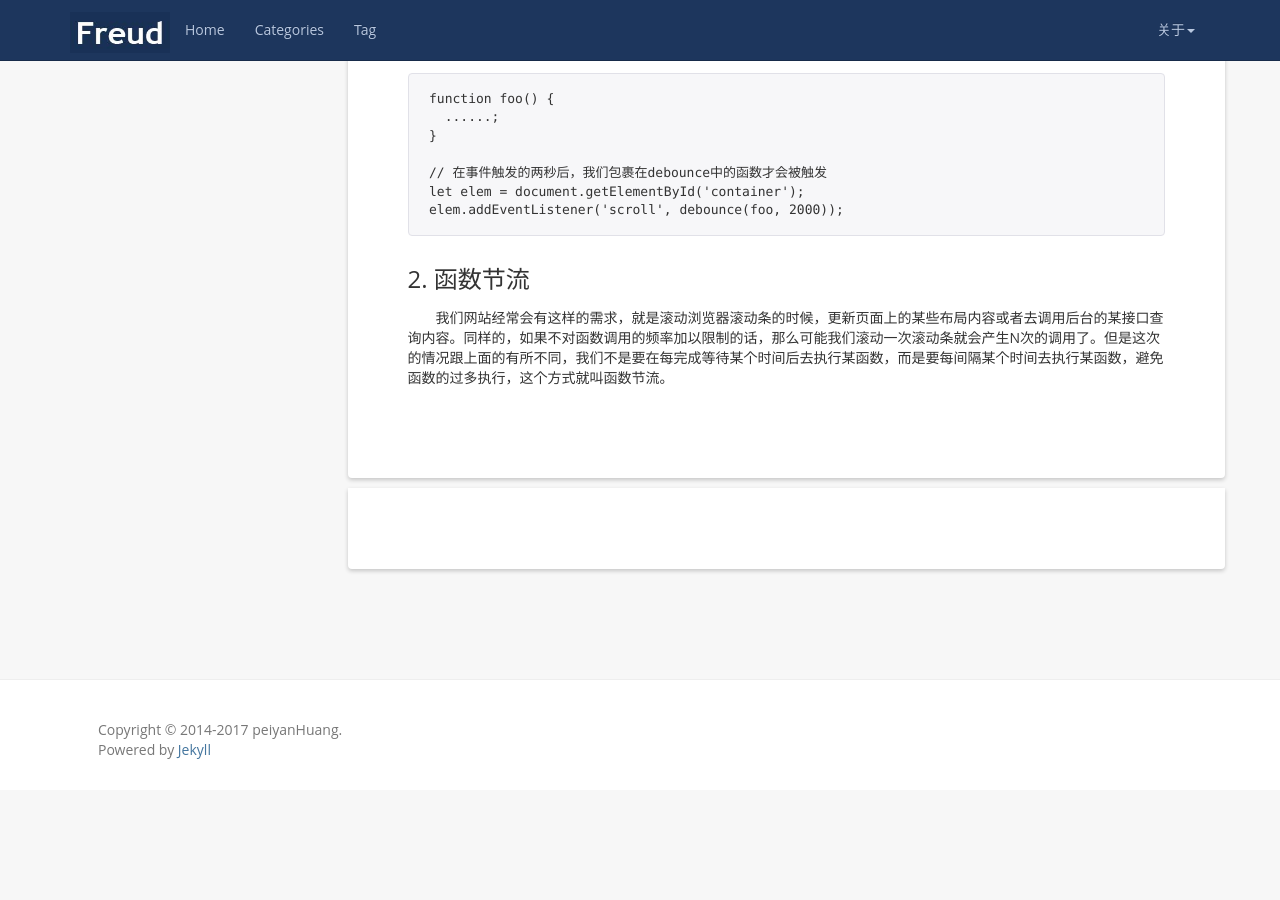
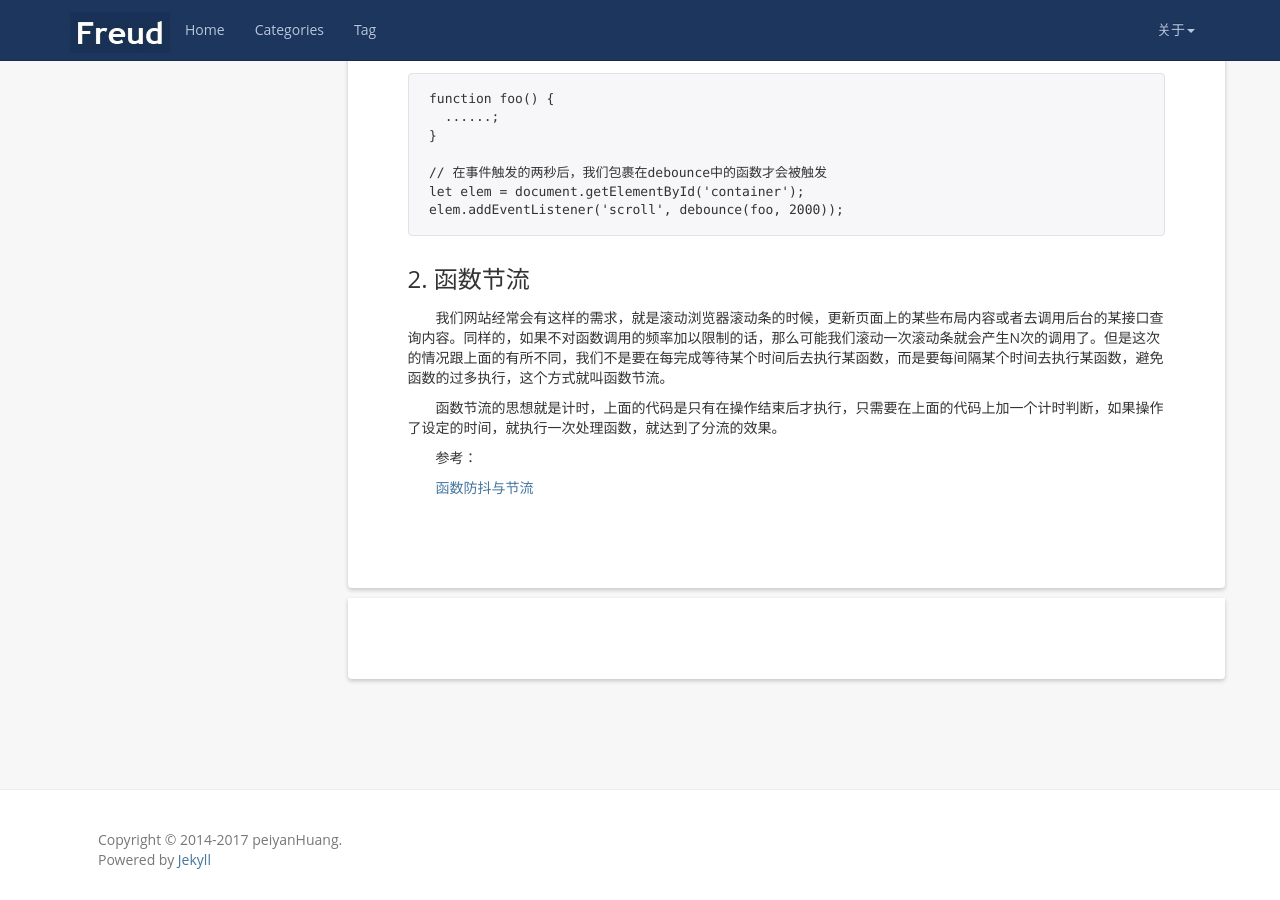
Before and after one commit to peiyanhuang/MyBlog, a Jekyll site: the page built from _posts/2017-02-06-函数防抖与节流.md, in a window 1280 px wide and 900 px high, scrolled down 1027 px. Built offline with Jekyll 4.4.1, drawn with Linux system fonts in a browser that asks for light colours; nearby versions of some CDN libraries; before the commit the page ends 1817 px from its top, so only the background shows below that.

Commit message:
throttle

```diff
--- a/_posts/2017-02-06-函数防抖与节流.md
+++ b/_posts/2017-02-06-函数防抖与节流.md
@@ -49,3 +49,9 @@ elem.addEventListener('scroll', debounce(foo, 2000));
 ### 2. 函数节流
 
 我们网站经常会有这样的需求，就是滚动浏览器滚动条的时候，更新页面上的某些布局内容或者去调用后台的某接口查询内容。同样的，如果不对函数调用的频率加以限制的话，那么可能我们滚动一次滚动条就会产生N次的调用了。但是这次的情况跟上面的有所不同，我们不是要在每完成等待某个时间后去执行某函数，而是要每间隔某个时间去执行某函数，避免函数的过多执行，这个方式就叫函数节流。
+
+函数节流的思想就是计时，上面的代码是只有在操作结束后才执行，只需要在上面的代码上加一个计时判断，如果操作了设定的时间，就执行一次处理函数，就达到了分流的效果。
+
+参考：
+
+[函数防抖与节流](https://segmentfault.com/a/1190000002764479)
```
